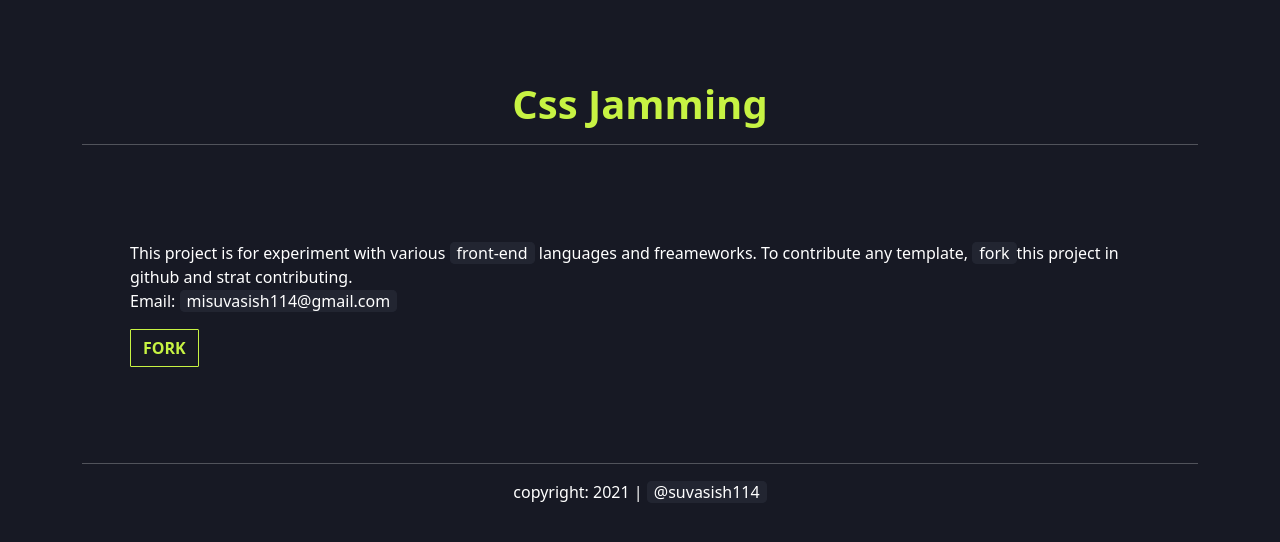
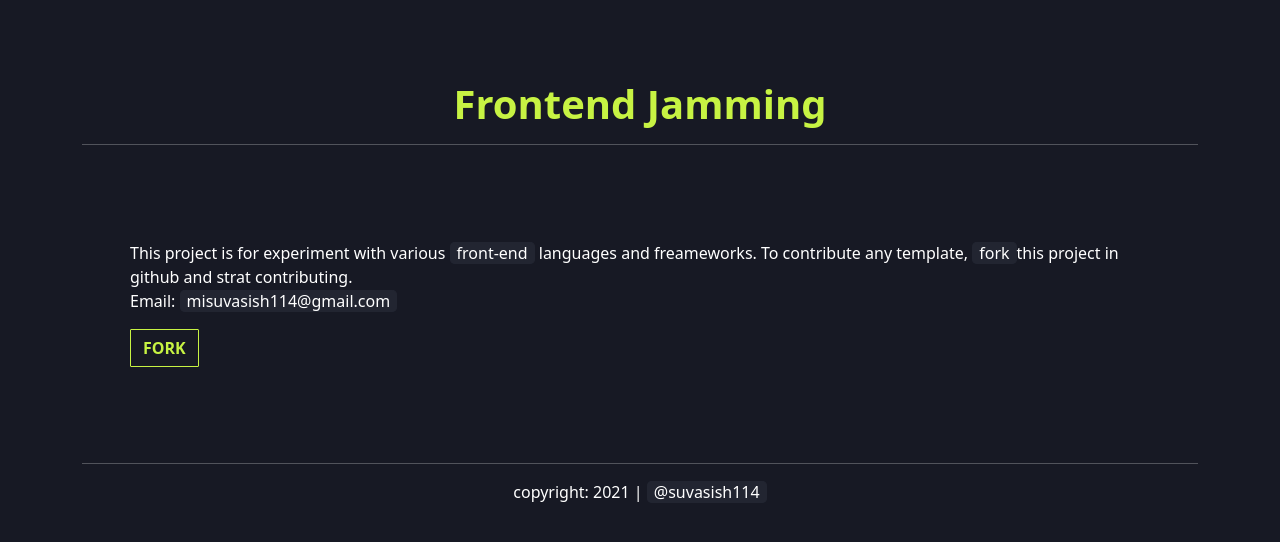
Before and after one commit to suvasish114/Frontend-Jamming, a plain HTML site: page index.html in a window 1280 px wide. Drawn offline with nearby package versions, Linux system fonts and the light colour scheme.

Commit message:
name updated

```diff
--- a/index.html
+++ b/index.html
@@ -6,11 +6,11 @@
     <meta name="viewport" content="width=device-width, initial-scale=1">
     <link href="https://cdn.jsdelivr.net/npm/bootstrap@5.1.0/dist/css/bootstrap.min.css" rel="stylesheet" integrity="sha384-KyZXEAg3QhqLMpG8r+8fhAXLRk2vvoC2f3B09zVXn8CA5QIVfZOJ3BCsw2P0p/We" crossorigin="anonymous">
     <link rel="stylesheet" href="./css/base.css">
-    <title>Css Jamming</title>
+    <title>Frontend Jamming</title>
 </head>
 
 <body class="container">
-    <h1 class="text-center">Css Jamming</h1>
+    <h1 class="text-center">Frontend Jamming</h1>
     <hr>
     <main class="m-5 py-5">
         <p>This project is for experiment with various <span>front-end</span> languages and freameworks. To contribute any template, <span><a href="#">fork</a></span>this project in github and strat contributing.
```
Also changed, not shown: 1 other file.
